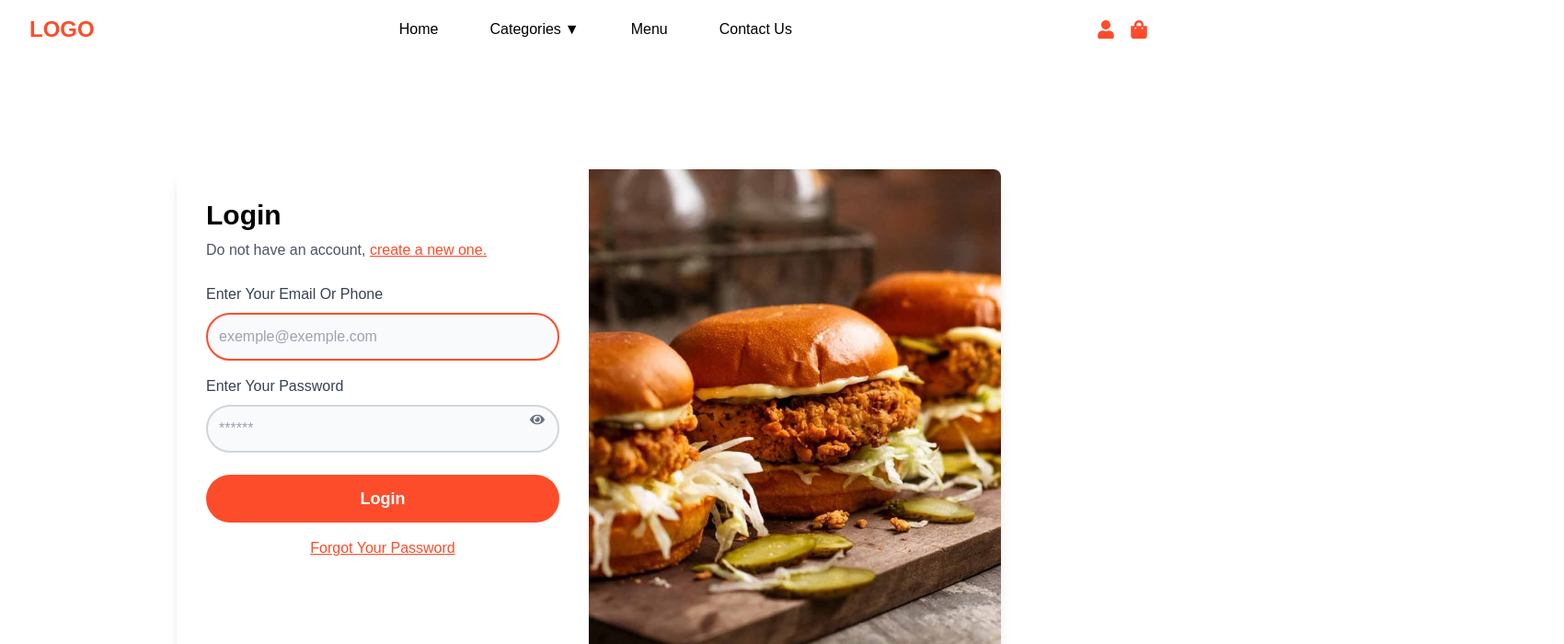
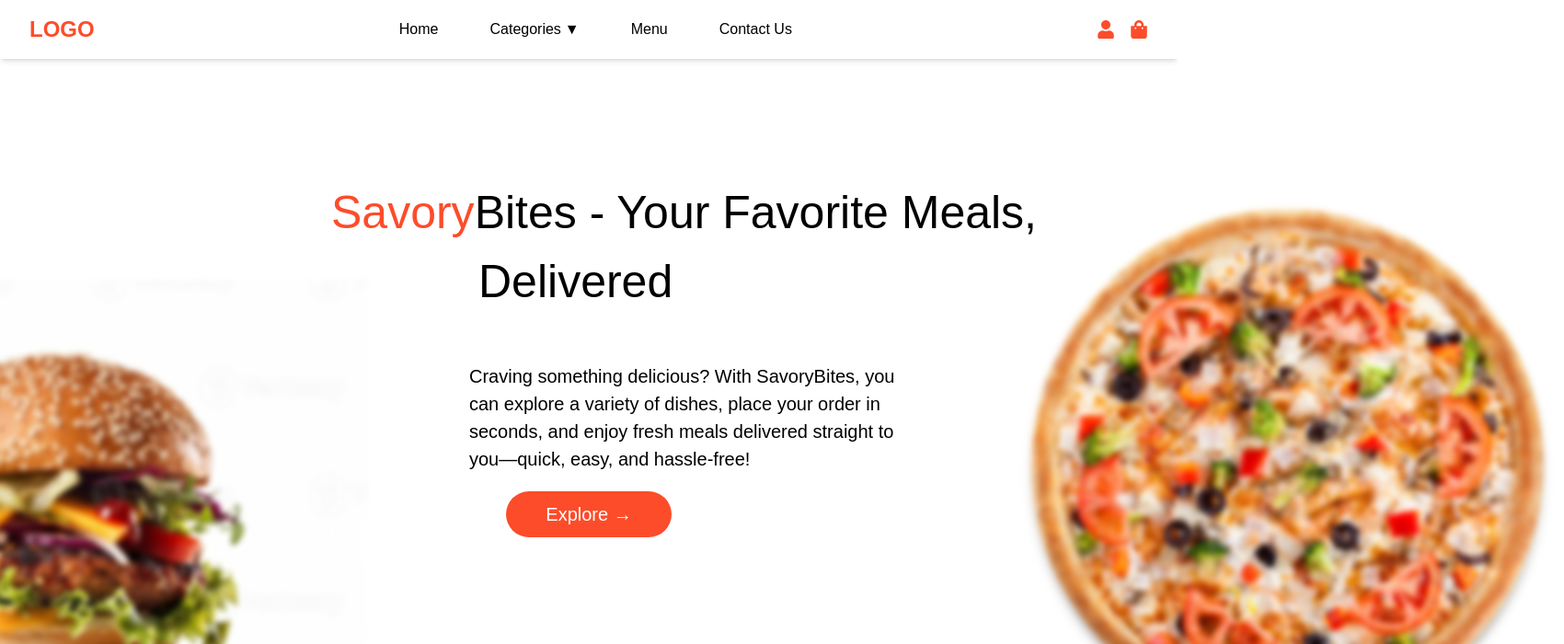
Before and after one commit to AssoulaimaniAsma/react-first-project, a React (Create React App) app: page / in a window 1280 px wide. Shown: the top 700 px of the page at 92% size, 1700 px wide, since content can reach past the window. Built offline with nearby package versions, Linux system fonts and the light colour scheme.

Commit message:
Update App.js

```diff
--- a/src/App.js
+++ b/src/App.js
@@ -3,12 +3,16 @@
 import { BrowserRouter as Router, Routes, Route } from "react-router-dom";
 import Navbar from "./composante/Navbar";
 import Signin from './composante/signin';
+import Home from "./Home";
 function App() {
   return (
     <Router>
     <Navbar />
     <div>
+      <Home/>
       <Signin />
+
+
     </div>
   </Router>
   );
```
